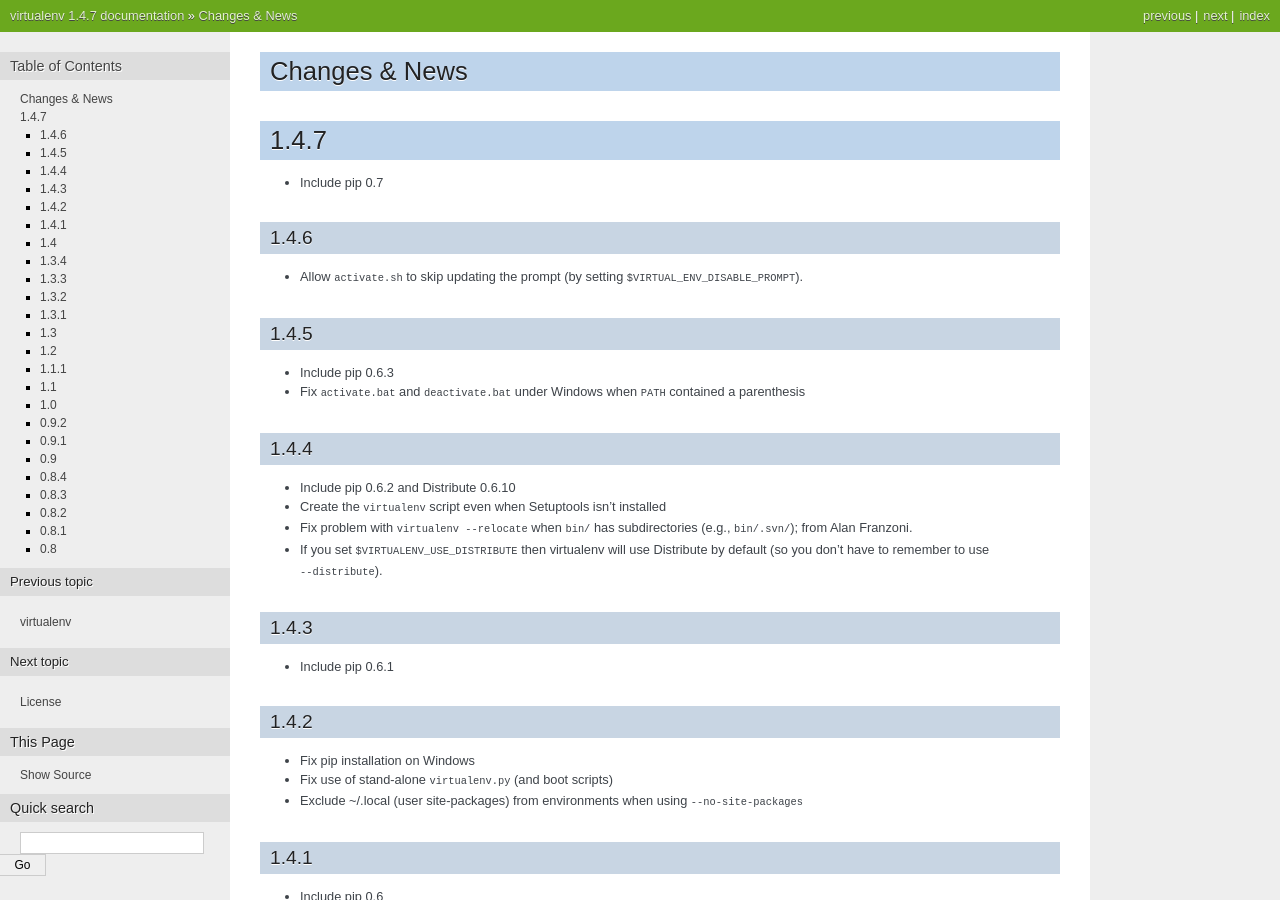
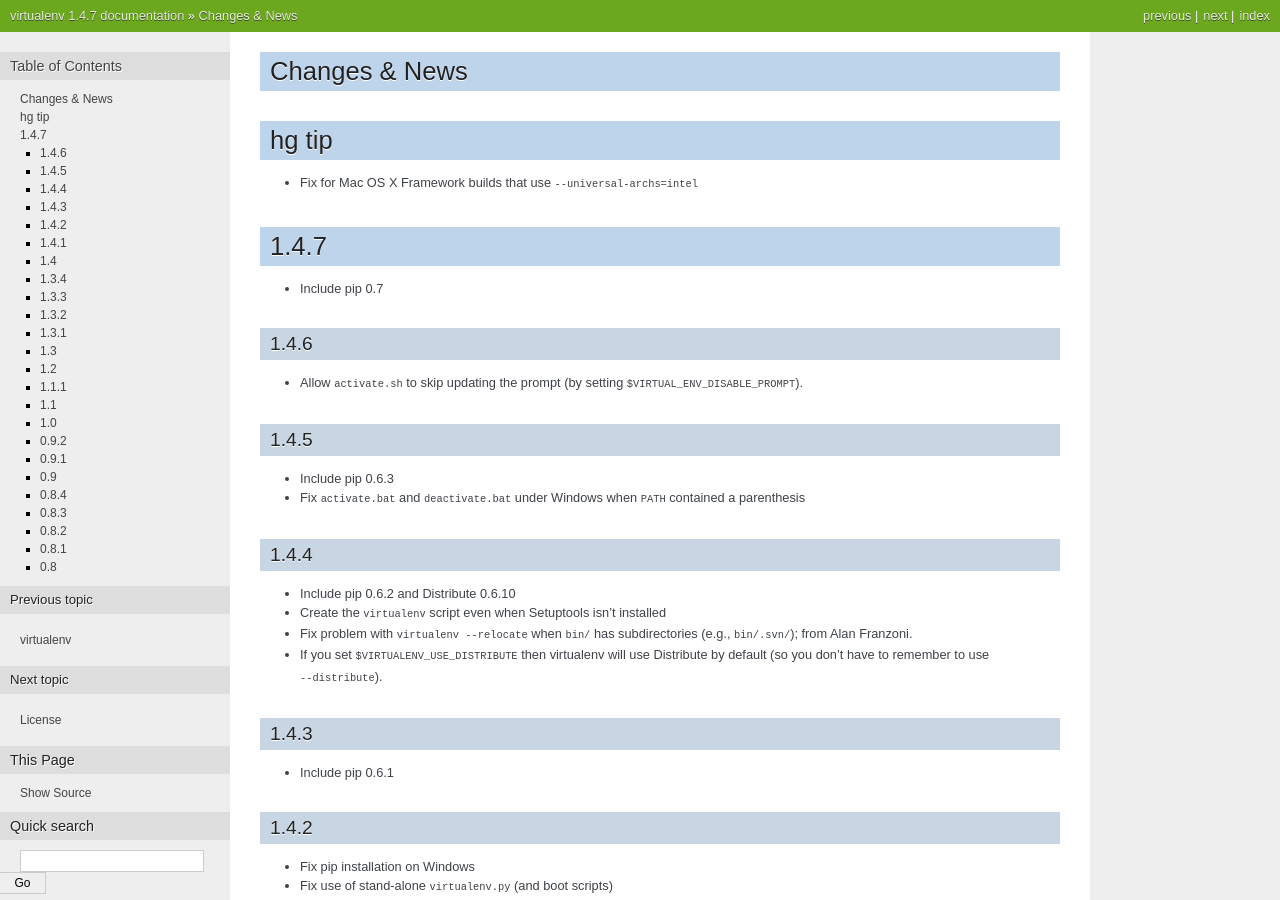
Before and after one commit to pypa/virtualenv, a Sphinx documentation site: the page built from docs/news.txt, in a window 1280 px wide and 900 px high. Built offline with Sphinx 7.4.7, drawn with Linux system fonts in a browser that asks for light colours.

Commit message:
news for brosner commit

```diff
--- a/docs/news.txt
+++ b/docs/news.txt
@@ -1,5 +1,11 @@
 Changes & News
 --------------
+
+hg tip
+------
+
+* Fix for Mac OS X Framework builds that use
+  ``--universal-archs=intel``
 
 1.4.7
 -----
```
